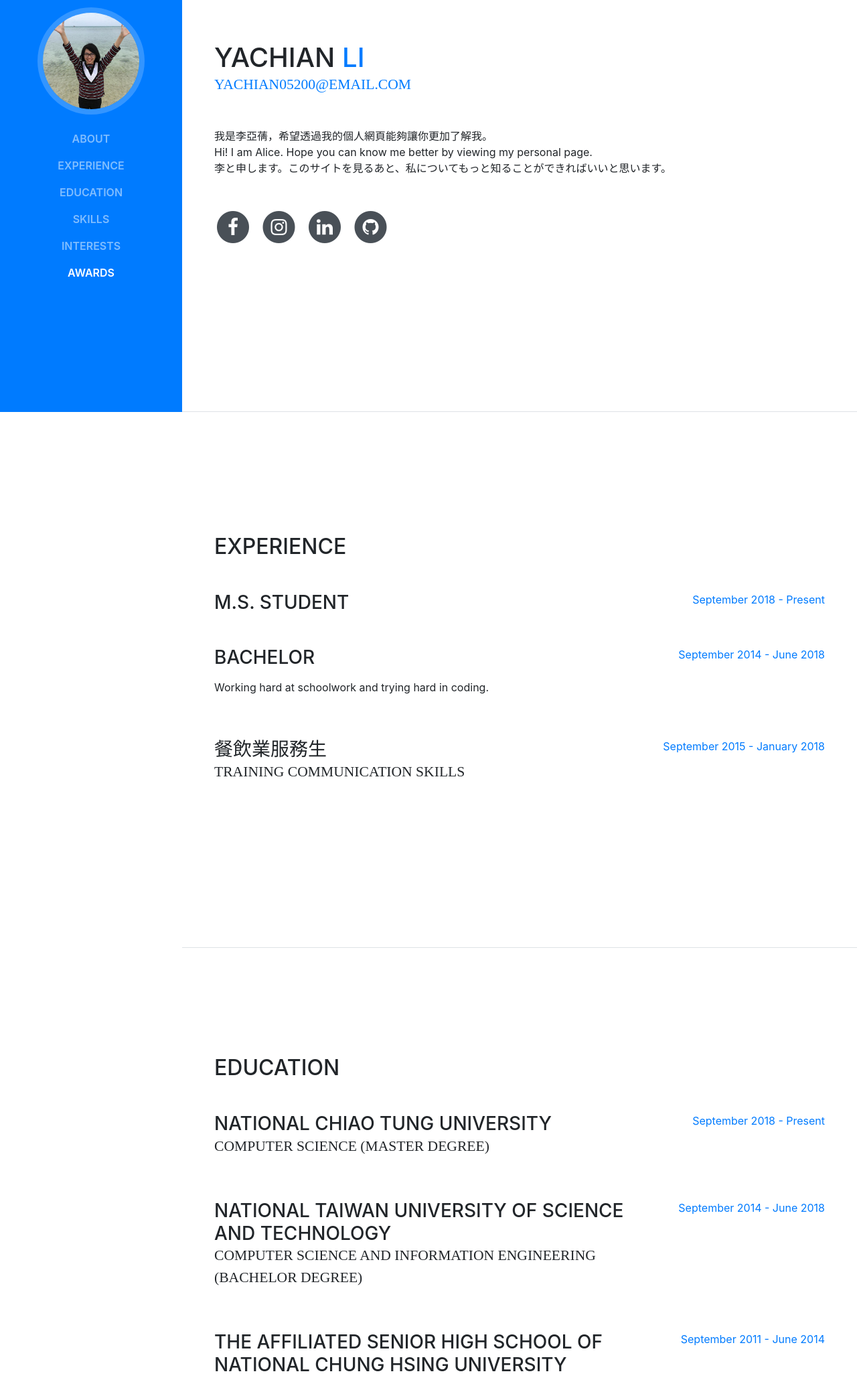
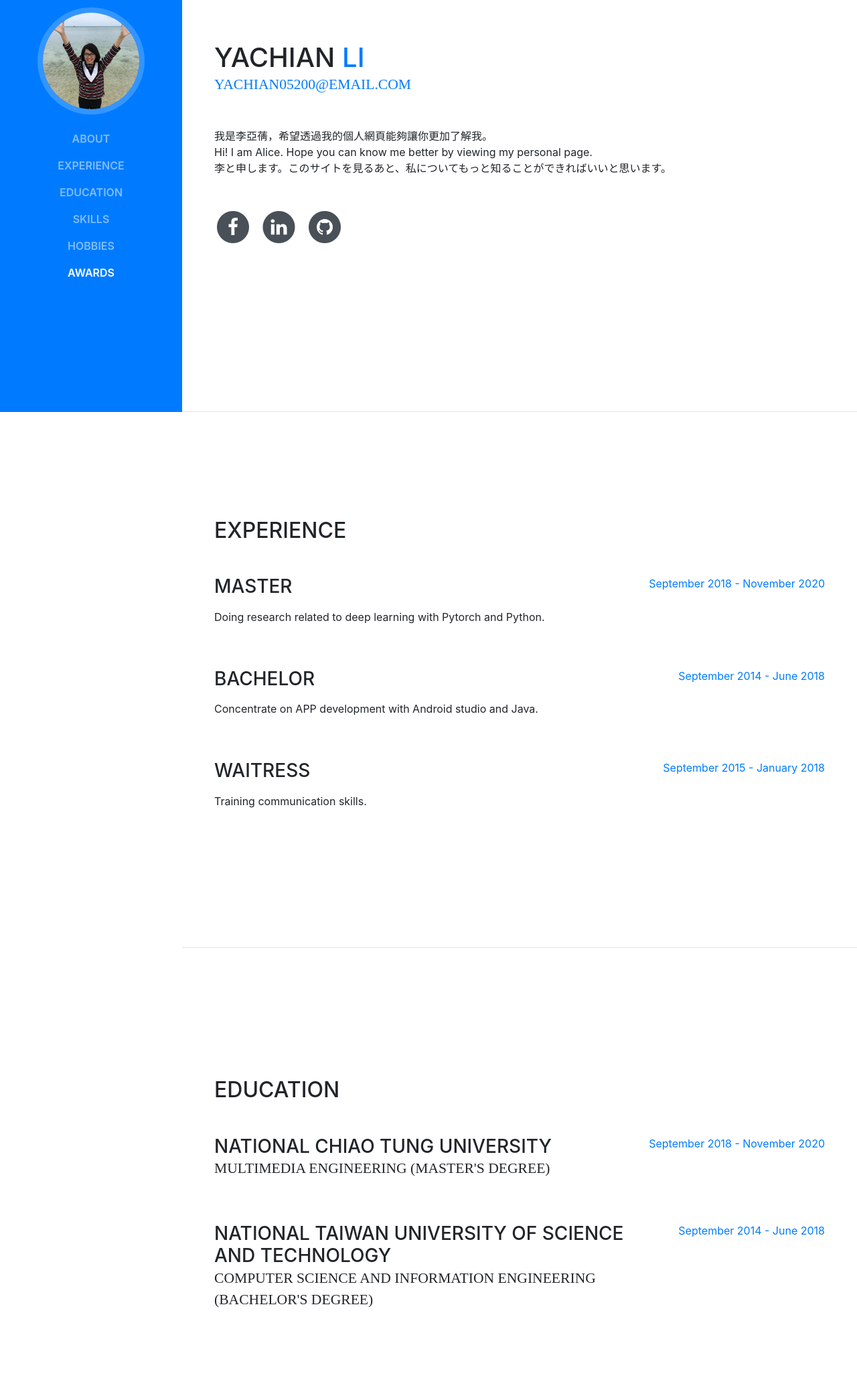
Before and after one commit to alice05200/alice05200.github.io, a website with bundled scripts: page index.html in a window 1280 px wide. Shown: the part 185-2260 px from the top of the page at 67% size. Built offline with nearby package versions, Linux system fonts and the light colour scheme; a web font is replaced by a local one.

Commit message:
Profile adjust

```diff
--- a/index.html
+++ b/index.html
@@ -53,7 +53,7 @@
             <a class="nav-link js-scroll-trigger" href="#skills">Skills</a>
           </li>
           <li class="nav-item">
-            <a class="nav-link js-scroll-trigger" href="#interests">Interests</a>
+            <a class="nav-link js-scroll-trigger" href="#hobbies">Hobbies</a>
           </li>
           <li class="nav-item">
             <a class="nav-link js-scroll-trigger" href="#awards">Awards</a>
@@ -81,14 +81,6 @@
                 <span class="fa-stack fa-lg">
                   <i class="fa fa-circle fa-stack-2x"></i>
                   <i class="fa fa-facebook fa-stack-1x fa-inverse"></i>
-                </span>
-              </a>
-            </li>
-            <li class="list-inline-item">
-              <a href="https://www.instagram.com/yachian0520/" target="_blank">
-                <span class="fa-stack fa-lg">
-                  <i class="fa fa-circle fa-stack-2x"></i>
-                  <i class="fa fa-instagram fa-stack-1x fa-inverse"></i>
                 </span>
               </a>
             </li>
@@ -120,10 +112,12 @@
 		  <div class="resume-item d-flex flex-column flex-md-row mb-5">
 
             <div class="resume-content mr-auto">
-              <h3 class="mb-0">M.S. Student</h3>
+              <h3 class="mb-0">Master</h3>
+              <div class="subheading mb-3"></div>
+              <p>Doing research related to deep learning with Pytorch and Python.</p>
             </div>
             <div class="resume-date text-md-right">
-              <span class="text-primary">September 2018 - Present</span>
+              <span class="text-primary">September 2018 - November 2020</span>
             </div>
           </div>
           <div class="resume-item d-flex flex-column flex-md-row mb-5">
@@ -131,7 +125,7 @@
             <div class="resume-content mr-auto">
               <h3 class="mb-0">Bachelor</h3>
               <div class="subheading mb-3"></div>
-              <p>Working hard at schoolwork and trying hard in coding.</p>
+              <p>Concentrate on APP development with Android studio and Java.</p>
             </div>
             <div class="resume-date text-md-right">
               <span class="text-primary">September 2014 - June 2018</span>
@@ -139,8 +133,9 @@
           </div>
           <div class="resume-item d-flex flex-column flex-md-row mb-5">
             <div class="resume-content mr-auto">
-              <h3 class="mb-0">餐飲業服務生</h3>
-              <div class="subheading mb-3">training communication skills</div>
+              <h3 class="mb-0">Waitress</h3>
+              <div class="subheading mb-3"></div>
+              <d>Training communication skills.</d>
             </div>
             <div class="resume-date text-md-right">
               <span class="text-primary">September 2015 - January 2018</span>
@@ -158,29 +153,20 @@
 		  <div class="resume-item d-flex flex-column flex-md-row mb-5">
             <div class="resume-content mr-auto">
               <h3 class="mb-0">National Chiao Tung University</h3>
-              <div class="subheading mb-3">Computer Science (Master degree)</div>
+              <div class="subheading mb-3">Multimedia Engineering (Master's degree)</div>
             </div>
             <div class="resume-date text-md-right">
-              <span class="text-primary">September 2018 - Present</span>
+              <span class="text-primary">September 2018 - November 2020</span>
             </div>
           </div>
 
           <div class="resume-item d-flex flex-column flex-md-row mb-5">
             <div class="resume-content mr-auto">
               <h3 class="mb-0">National Taiwan University of Science and Technology</h3>
-              <div class="subheading mb-3">Computer Science and Information Engineering (Bachelor degree)</div>
+              <div class="subheading mb-3">Computer Science and Information Engineering (Bachelor's degree)</div>
             </div>
             <div class="resume-date text-md-right">
               <span class="text-primary">September 2014 - June 2018</span>
-            </div>
-          </div>
-
-          <div class="resume-item d-flex flex-column flex-md-row">
-            <div class="resume-content mr-auto">
-              <h3 class="mb-0">The Affiliated Senior High School of National Chung Hsing University</h3>
-            </div>
-            <div class="resume-date text-md-right">
-              <span class="text-primary">September 2011 - June 2014</span>
             </div>
           </div>
 
@@ -202,31 +188,22 @@
             <li class="list-inline-item">
               <i class="devicons devicons-python"></i>
             </li>
-            <li class="list-inline-item">
-              <i class="devicons devicons-android"></i>
-            </li>
-            <li class="list-inline-item">
-              <i class="devicons devicons-html5"></i>
-            </li>
-            <li class="list-inline-item">
-              <i class="devicons devicons-django"></i>
-            </li>
           </ul>
 
           <div class="subheading mb-3">Languages</div>
           	<ul>
-			  <li>Mandarin</li>
-			  <li>Taiwanese</li>
-			  <li>English (TOEIC:905 英檢:中高級)</li>
-			  <li>Japanese(JLPT:N2)</li>
-			</ul>
+      			  <li>Mandarin</li>
+      			  <li>Taiwanese</li>
+      			  <li>English (TOEIC: 905 英檢: 中高級)</li>
+      			  <li>Japanese (JLPT: N2)</li>
+      			</ul>
 
         </div>
       </section>
 
-      <section class="resume-section p-3 p-lg-5 d-flex flex-column" id="interests">
+      <section class="resume-section p-3 p-lg-5 d-flex flex-column" id="hobbies">
         <div class="my-auto">
-          <h2 class="mb-5">Interests</h2>
+          <h2 class="mb-5">Hobbies</h2>
           <ul>
 			  <li>閱讀小說</li>
 			  <li>欣賞音樂</li>
```
